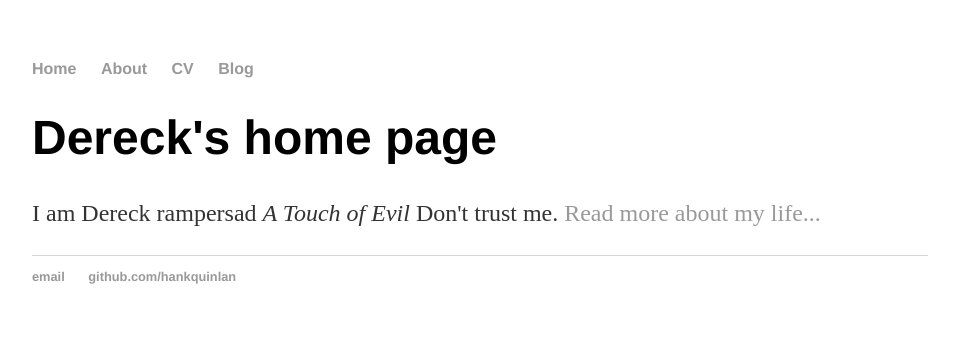
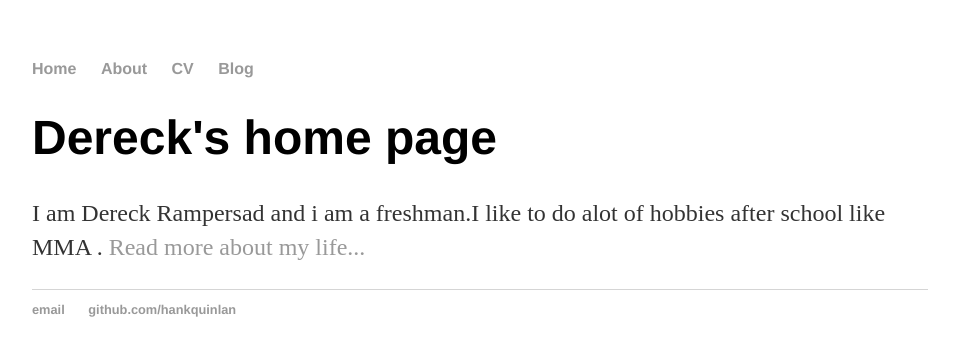
Before and after one commit to dereckr0653/dereckr0653.github.io, a Jekyll site: the page built from index.html, in a window 1280 px wide. Shown: the top 356 px of the page, without its empty margins (160-1119 px from the left). Built offline with Jekyll 4.4.1, drawn with Linux system fonts in a browser that asks for light colours.

Commit message:
Update index.html

```diff
--- a/index.html
+++ b/index.html
@@ -4,5 +4,5 @@ title: Dereck Rampersad,
 ---
 <div class="blurb">
 	<h1>Dereck's home page</h1>
-	<p>I am Dereck rampersad <em>A Touch of Evil</em> Don't trust me. <a href="/about">Read more about my life...</a></p>
+	<p>I am Dereck Rampersad and i am a freshman.I like to do alot of hobbies after school like MMA . <a href="/about">Read more about my life...</a></p>
 </div><!-- /.blurb -->
```
